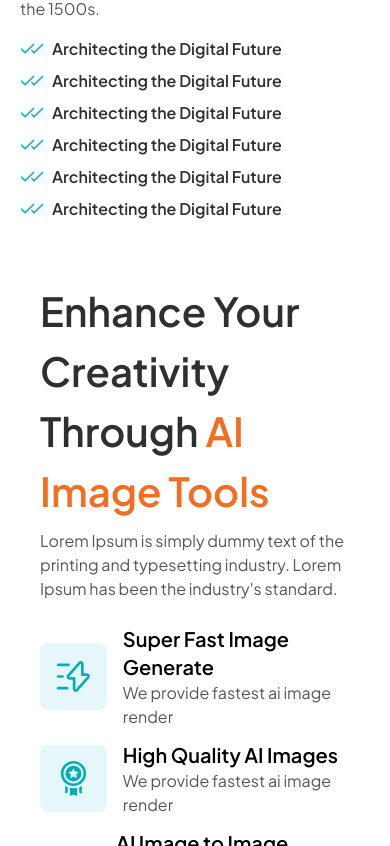
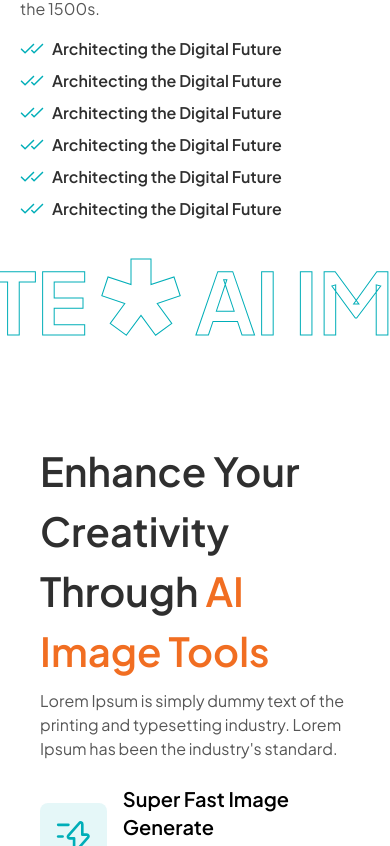
Before and after one commit to Harsh-2811/ImaginCraft-fe, a React (Vite) app: page / in a window 390 px wide. Shown: the part 1898-2744 px from the top of the page. Built offline with nearby package versions, Linux system fonts and the light colour scheme.

Commit message:
add scrolling text

```diff
--- /dev/null
+++ b/src/components/MovingText.jsx
@@ -0,0 +1,52 @@
+import React, { useEffect, useState } from 'react'
+
+function MovingText() {
+  const [scrollPosition, setScrollPosition] = useState(0)
+
+  useEffect(() => {
+    const updateScrollPosition = () => {
+      const scrollTop = window.pageYOffset
+      const scrollHeight = document.body.offsetHeight
+      const windowHeight = window.innerHeight
+      const normalizedScrollPosition = scrollTop / (scrollHeight - windowHeight)
+      setScrollPosition(normalizedScrollPosition * 10)
+    }
+
+    window.addEventListener('scroll', updateScrollPosition)
+
+    return () => window.removeEventListener('scroll', updateScrollPosition)
+  }, [])
+
+  return (
+    <>
+      <div className="w-full overflow-hidden flex justify-center">
+        <p
+          className="text-[85px] h-[160px] moveText text-nowrap font-bold text-center flex align-middle items-center"
+          style={{ transform: `translate(${scrollPosition * 100}px)` }}
+        >
+          <span>AI IMAGE GENERATE</span>{' '}
+          <span className="text-[200px] ">*</span>
+          <span>AI IMAGE GENERATE</span> <span className="text-[200px]">*</span>
+          <span>AI IMAGE GENERATE</span> <span className="text-[200px]">*</span>
+          <span>AI IMAGE GENERATE</span> <span className="text-[200px]">*</span>
+        </p>
+      </div>
+
+      <style jsx>
+        {`
+          .moveText {
+            -webkit-text-stroke: 1px #00aeb8;
+            -webkit-text-fill-color: transparent;
+          }
+          .moveText span:nth-child(even) {
+            -webkit-text-stroke: 1px #00aeb8;
+            -webkit-text-fill-color: transparent;
+            padding-top: 50px;
+          }
+        `}
+      </style>
+    </>
+  )
+}
+
+export default MovingText
--- a/src/pages/Home.tsx
+++ b/src/pages/Home.tsx
@@ -6,10 +6,12 @@ import logoText from '../assets/logo_text.png'
 import robotImage from '../assets/robotImg.png'
 import playgroundRouteIcon from '../assets/playgroundRouteIcon.svg'
 import doubleTickIcon from '../assets/doubleTickIcon.svg'
+import MovingText from "../components/MovingText"
 
 const Home = () => {
   return (
     <>
+
       <div className="max-w-[1200px] mx-auto">
         <div className="my-14">
           <div className="flex justify-between">
@@ -41,7 +43,6 @@ const Home = () => {
           </div>
         </div>
       </div>
-
       <div className="text-center ">
         <button className="border border-[#0081A8] text-[#0081A8] text-[13px] rounded-[5px] py-2 px-3 mb-3 uppercase">
           huge collection
@@ -51,9 +52,7 @@ const Home = () => {
         </h2>
       </div>
 
-      <div className='grid grid-cols-4'>
-
-      </div>
+      <div className="grid grid-cols-4"></div>
 
       <div className="grid gap-12 md:grid-cols-2 text-[#2F2F2F]">
         <div className="relative ">
@@ -136,6 +135,17 @@ const Home = () => {
           </div>
         </div>
       </div>
+
+      <MovingText />
+
+
+
+      <div className='grid md:grid-cols-4'>
+        <div className=''></div>
+
+      </div>
+
+
       <div className="max-w-[1200px] mx-auto">
         <div className="my-5">
           <div className="flex items-center flex-wrap">
```
Also changed, not shown: src/components/ScrollText.jsx (added).
